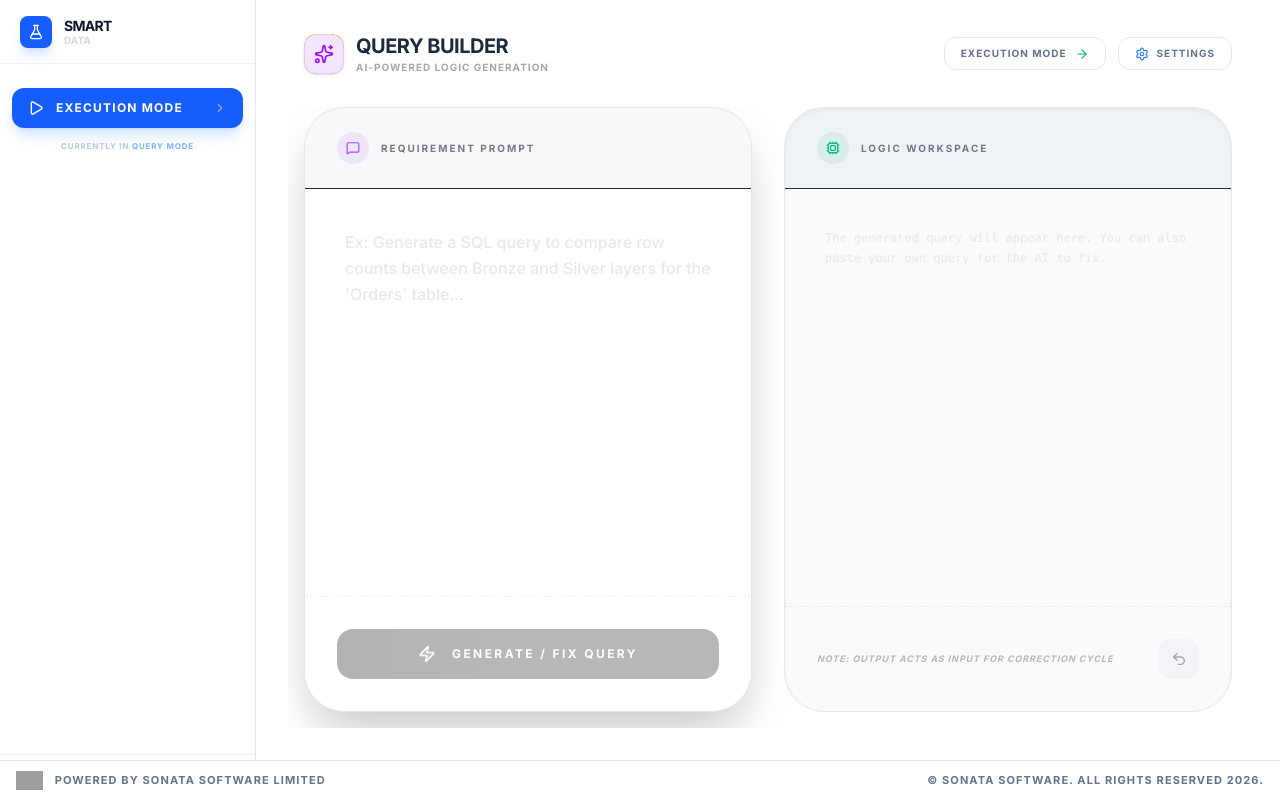
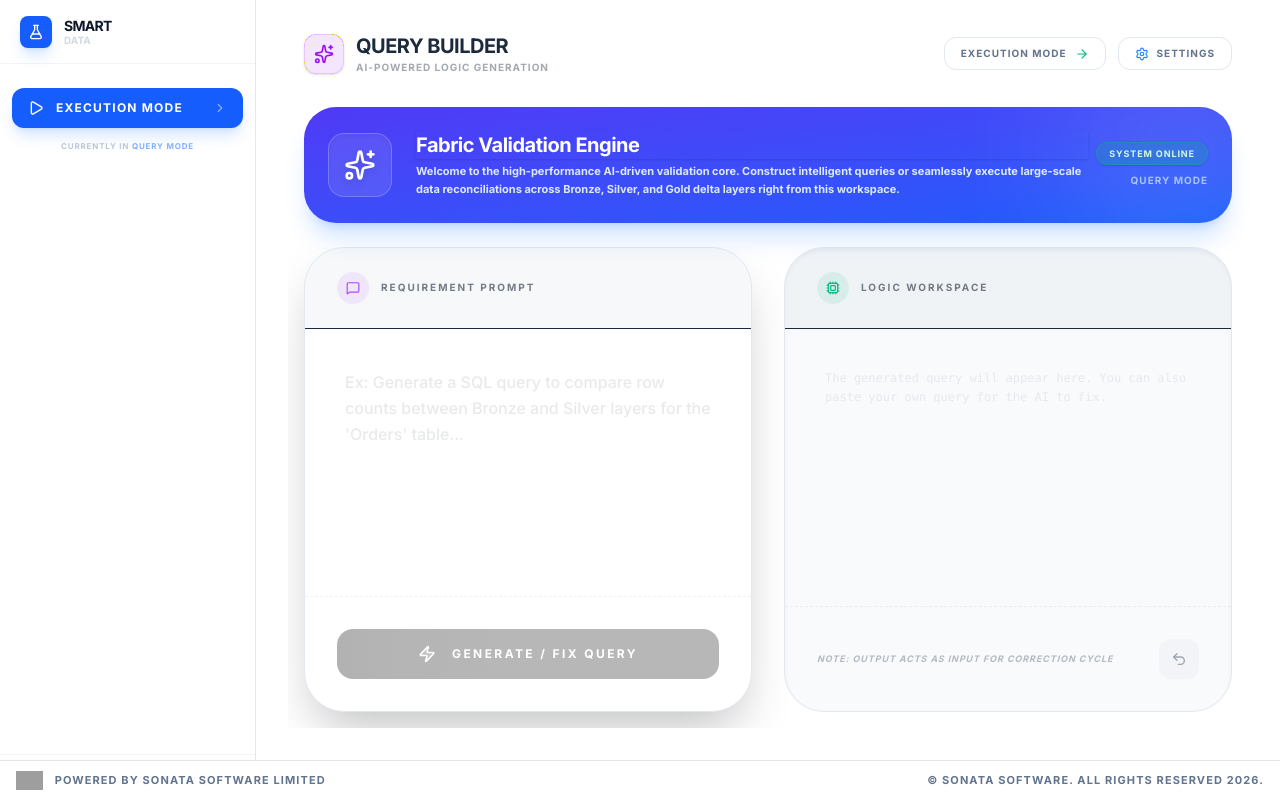
Before and after one commit to aaryanmengisonata/smartdata, a React (Vite) app in the folder dashboard/: page / in a window 1280 px wide. Both pictures are taken after a click on the element 354 px from the left and 616 px from the top of the page. Built offline with nearby package versions, Linux system fonts and the light colour scheme; grey boxes are pictures that could not be loaded.

Commit message:
feat(ui): Integrated Welcome Intro Card seamlessly into Fabric Audit workspace

```diff
--- a/dashboard/src/pages/FabricAudit.jsx
+++ b/dashboard/src/pages/FabricAudit.jsx
@@ -153,6 +153,34 @@ export default function FabricAudit({ setActivePage, setNavParams, featureState,
                 <Settings size={14} className="text-blue-500" /> Settings
             </button>
           </div>
+        </div>
+
+        {/* Fabric Validation Welcome Card */}
+        <div className="px-4 mb-6 shrink-0">
+           <div className="w-full flex items-center justify-between p-6 rounded-[2rem] bg-gradient-to-br from-indigo-600 to-blue-600 text-white shadow-xl shadow-blue-500/20 relative overflow-hidden">
+               <div className="absolute -right-20 -top-20 w-64 h-64 rounded-full bg-white/10 blur-3xl"></div>
+
+               <div className="relative z-10 flex gap-6 items-center">
+                   <div className="w-16 h-16 rounded-2xl bg-white/10 backdrop-blur-md flex items-center justify-center border border-white/20 shadow-inner">
+                       <Sparkles size={32} className="text-white drop-shadow-md" />
+                   </div>
+                   <div>
+                       <h2 className="text-xl font-black mb-1 tracking-tight shadow-sm">Fabric Validation Engine</h2>
+                       <p className="text-[11px] font-bold text-blue-100 max-w-2xl leading-relaxed">
+                           Welcome to the high-performance AI-driven validation core. Construct intelligent queries or seamlessly execute large-scale data reconciliations across Bronze, Silver, and Gold delta layers right from this workspace.
+                       </p>
+                   </div>
+               </div>
+
+               <div className="relative z-10 hidden lg:flex flex-col items-end">
+                   <span className="px-3 py-1 rounded-full bg-emerald-500/20 border border-emerald-500/30 text-[9px] font-black uppercase tracking-widest text-emerald-100 backdrop-blur-sm mb-2 shadow-sm">
+                      System Online
+                   </span>
+                   <span className="text-[10px] uppercase font-bold text-blue-200 tracking-widest opacity-80">
+                      Query Mode
+                   </span>
+               </div>
+           </div>
         </div>
 
         {/* Primary Workspace */}
```
